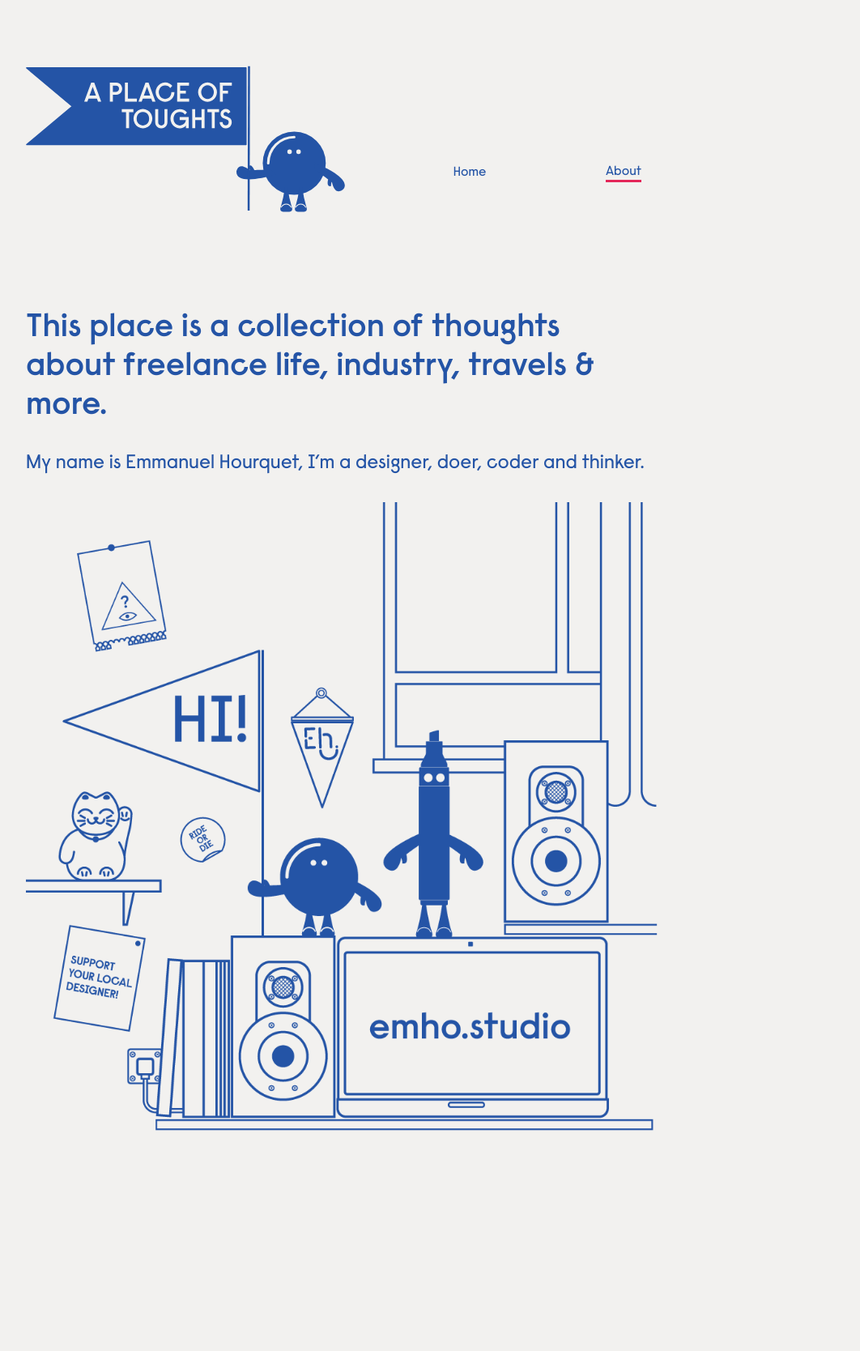
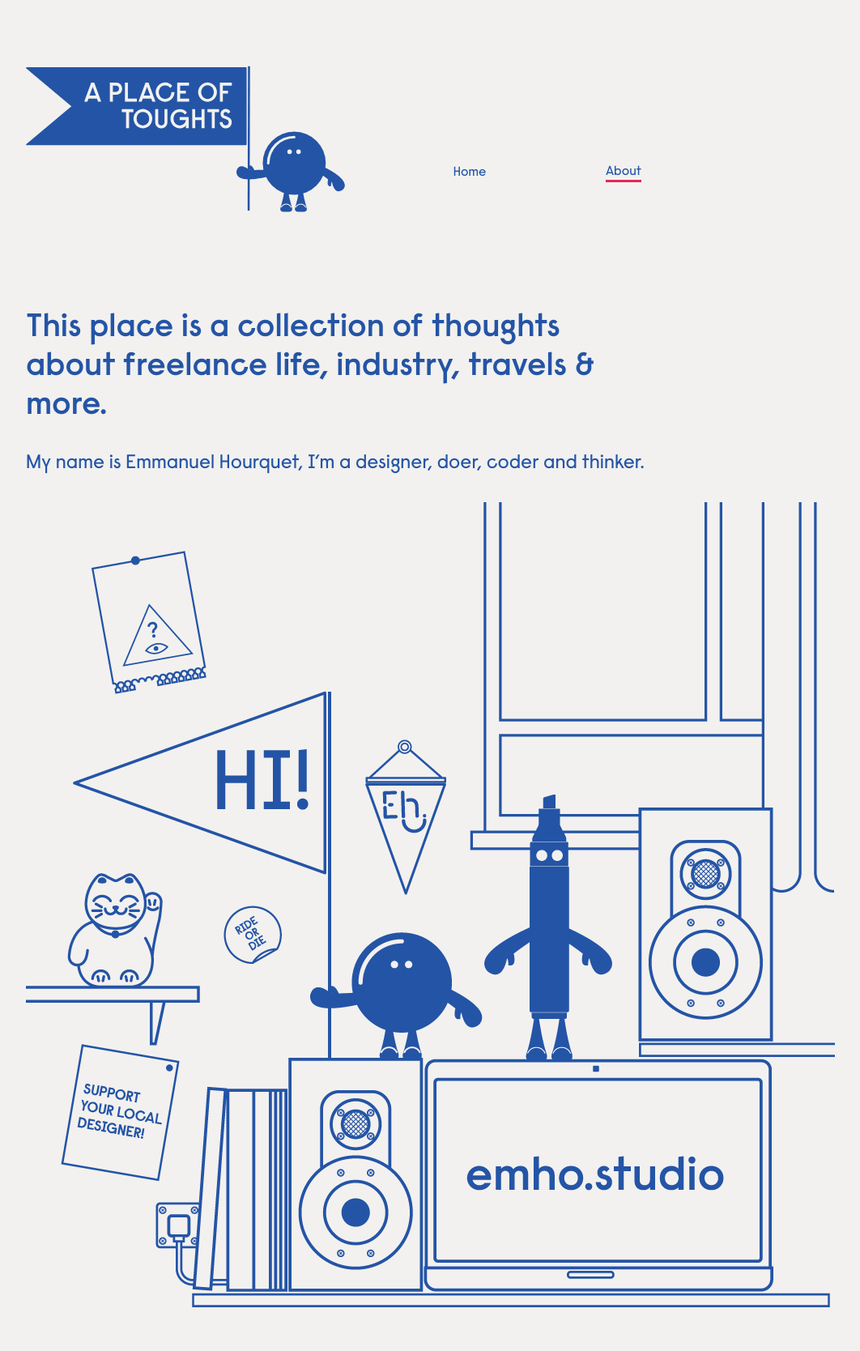
Before and after one commit to emho-lab/journal, a Jekyll site: the page built from about.markdown, in a window 1280 px wide. Shown: the whole page at 81% size, without its empty margins (218-1280 px from the left). Built offline with Jekyll 4.4.1, drawn with Linux system fonts in a browser that asks for light colours; before the commit the page ends 1448 px from its top, so only the background shows below that.

Commit message:
change breakpoint elements V2j

```diff
--- a/assets/css/app.scss
+++ b/assets/css/app.scss
@@ -140,14 +140,14 @@
 }
 
 
-
-
 section {
 
   @media screen and (max-width: $break-small) {
     text-align: center;
   }
 }
+
+
 
 a {
     color: $blue;
@@ -162,9 +162,6 @@
 
 
 
-img {
- max-width: 780px;
-}
 
 
 p.read-more {
@@ -211,7 +208,7 @@
 img.logo {
   @media screen and (min-width: $break-large) {
     margin-bottom: 80px;
-    width: 400px;
+    width: 500px;
   }
 
   @media screen and (min-width: $break-mid) {
```
